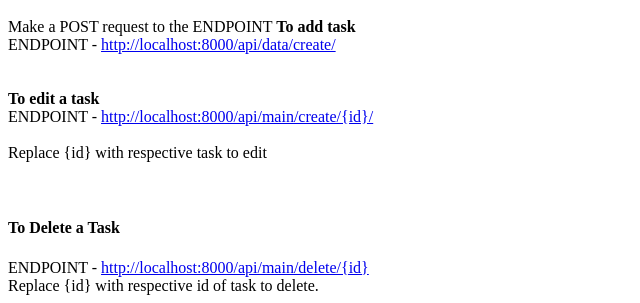
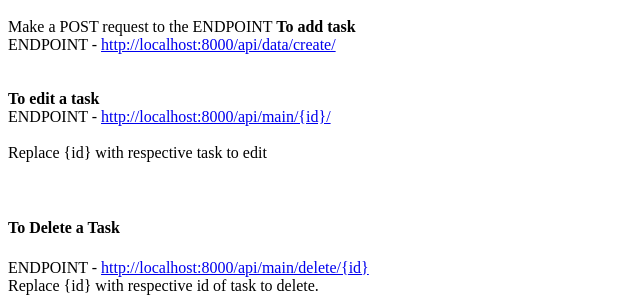
Before and after one commit to khadeom/ToDoList, a Django app: page / in a window 1280 px wide. Shown: the part 970-1273 px from the top of the page, without its empty margins (0-640 px from the left). Run offline with Django 4.2, Linux system fonts and the light colour scheme; parts of the project's set-up code (start-up, migrations or seed data) failed here and were passed over.

Commit message:
update endpoint bug fixed

```diff
--- a/mainapp/templates/home.html
+++ b/mainapp/templates/home.html
@@ -44,12 +44,12 @@ ENDPOINT - <a href="http://localhost:8000/api/main/">http://localhost:8000/api/m
 <br/><br/>
 Make a POST request to the ENDPOINT
 <b>To add task </b><br/>
-ENDPOINT - <a href="http://localhost:8000/api/main/create/}">http://localhost:8000/api/data/create/</a><br/>
+ENDPOINT - <a href="http://localhost:8000/api/main/create/">http://localhost:8000/api/data/create/</a><br/>
 
 
 <br/><br/>
 <b>To edit a task </b><br/>
-ENDPOINT - <a href="http://localhost:8000/api/main/create/{id}/">http://localhost:8000/api/main/create/{id}/</a><br/>
+ENDPOINT - <a href="http://localhost:8000/api/main/{id}/">http://localhost:8000/api/main/{id}/</a><br/>
 <br/>
 Replace {id} with respective task to edit<br/>
 <br/><br/>
```
Also changed, not shown: db.sqlite3.
